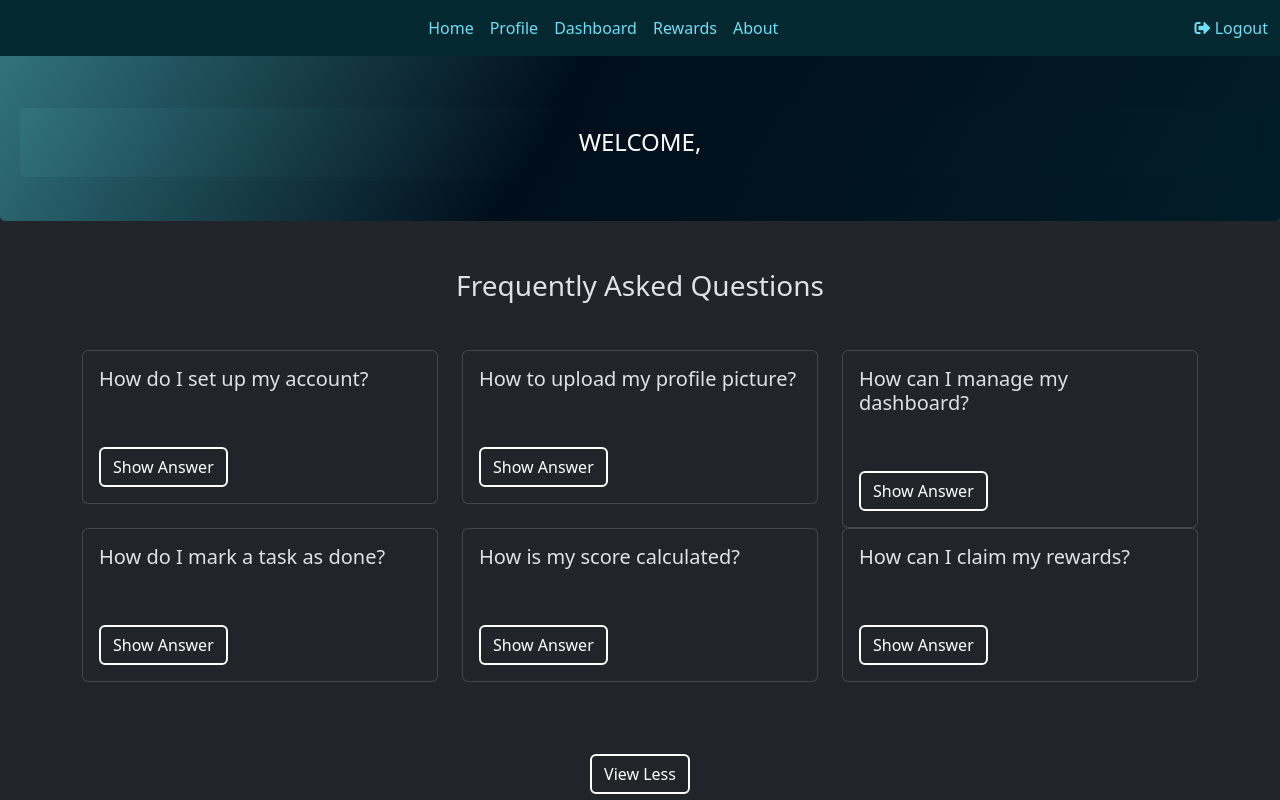
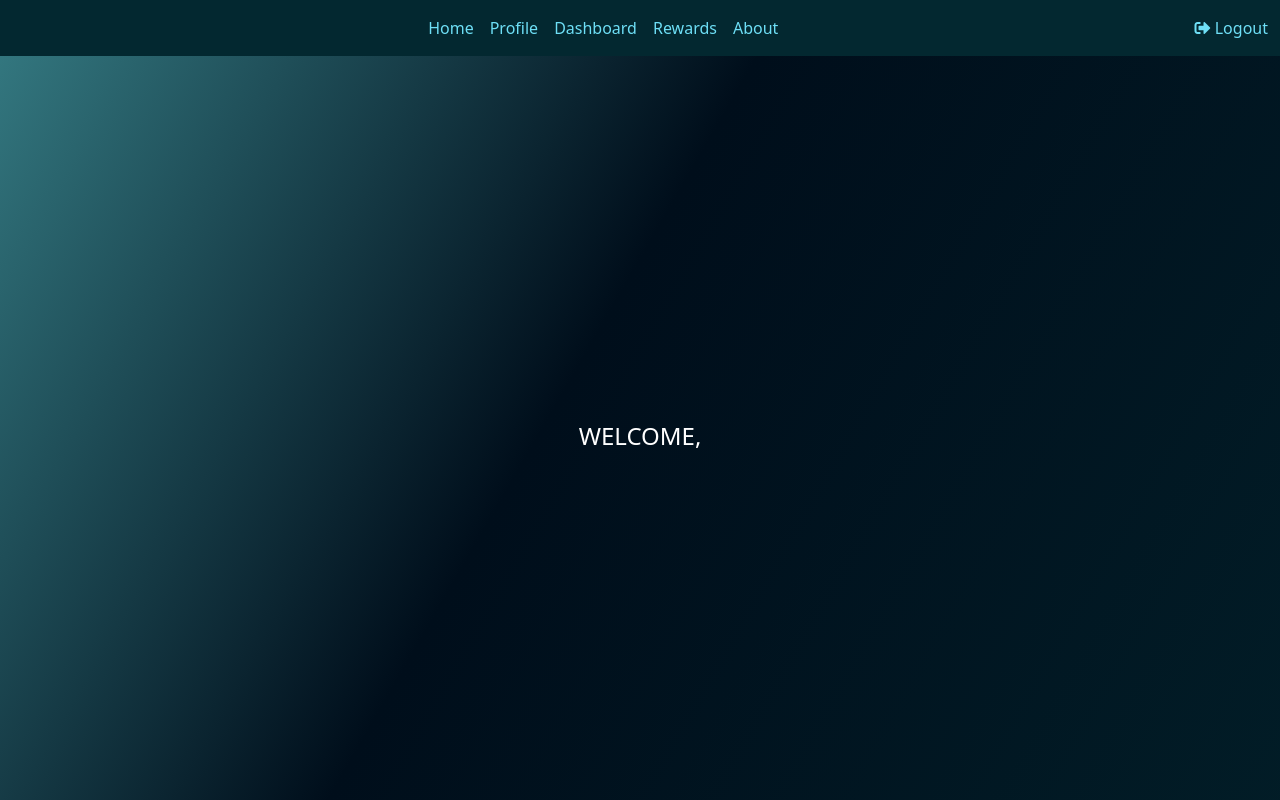
Before and after one commit to samrath-ahluwalia/ProgressPlay, an Angular app in the folder ProgressPlay/: page /homepage in a window 1280 px wide. Shown: the top 800 px of the page. Built offline with nearby package versions, Linux system fonts and the light colour scheme.

Commit message:
homepage screen view changed

```diff
--- a/ProgressPlay/src/app/components/homepage/homepage.component.html
+++ b/ProgressPlay/src/app/components/homepage/homepage.component.html
@@ -1,16 +1,17 @@
 <div data-bs-theme="dark" class="pb-5">
   <app-navbar></app-navbar>
-    <div class="welcome mt-5">
+  <!-- Welcome Section -->
+  <div class="welcome mt-5 d-flex align-items-center justify-content-center" style="height: 95dvh;">
     <div>
       <br />
-        <h2 class="welcome mt-3 mb-4">WELCOME,
+      <h2 class=" mt-3 mb-4 text-center">WELCOME,
           <!-- {{ $route.params.username }} -->
       </h2>
     </div>
   </div>
 
   <div class="container mt-5">
-      <h3 class="text-center mb-4 ">Frequently Asked Questions</h3>
+    <h3 class="text-center mb-4">Frequently Asked Questions</h3>
     <div class="row mt-5 mb-4">
       <div *ngFor="let question of this.questions; let index = index" :key="index" class="col-md-4">
         <div class="card">
@@ -25,12 +26,13 @@
       </div>
     </div>
     <div class="text-center">
-        <button class="btn btn-primary mt-5" style="background-color: transparent; border: 2px solid white;" (click) = "toggleExtended()">
+      <button class="btn btn-primary mt-5" style="background-color: transparent; border: 2px solid white;" (click)="toggleExtended()">
         {{ isExtended ? 'View Less' : 'View More' }}
       </button>
     </div>
   </div>
 
+  <!-- Extended Content -->
   <div class="container vh-99 mt-5" *ngIf="isExtended">
     <div class="container text-dark-emphasis d-flex align-items-center justify-content-center flex-column">
       <div id="carouselExampleIndicators" class="carousel slide mx-auto" style="width: 80%;" data-bs-ride="carousel">
@@ -58,5 +60,4 @@
       </div>
     </div>
   </div>
-
 </div>
```
Lines whose indentation alone changed are shown as unchanged.
